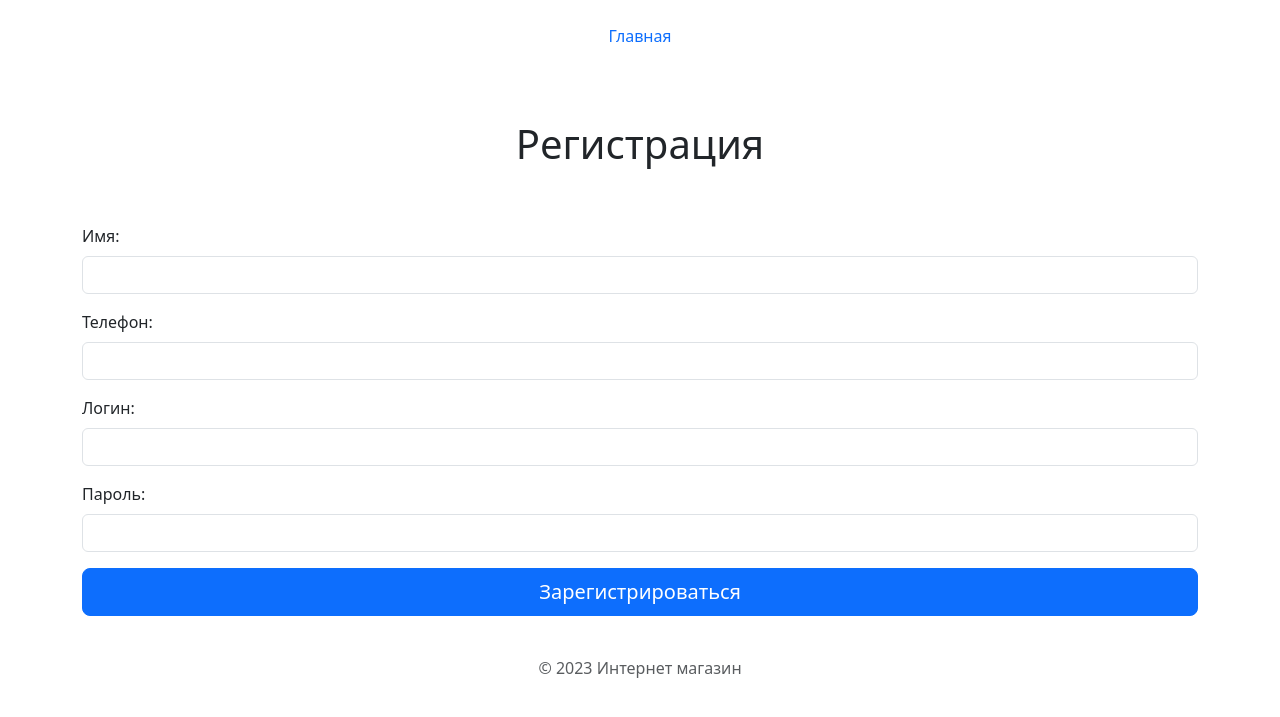
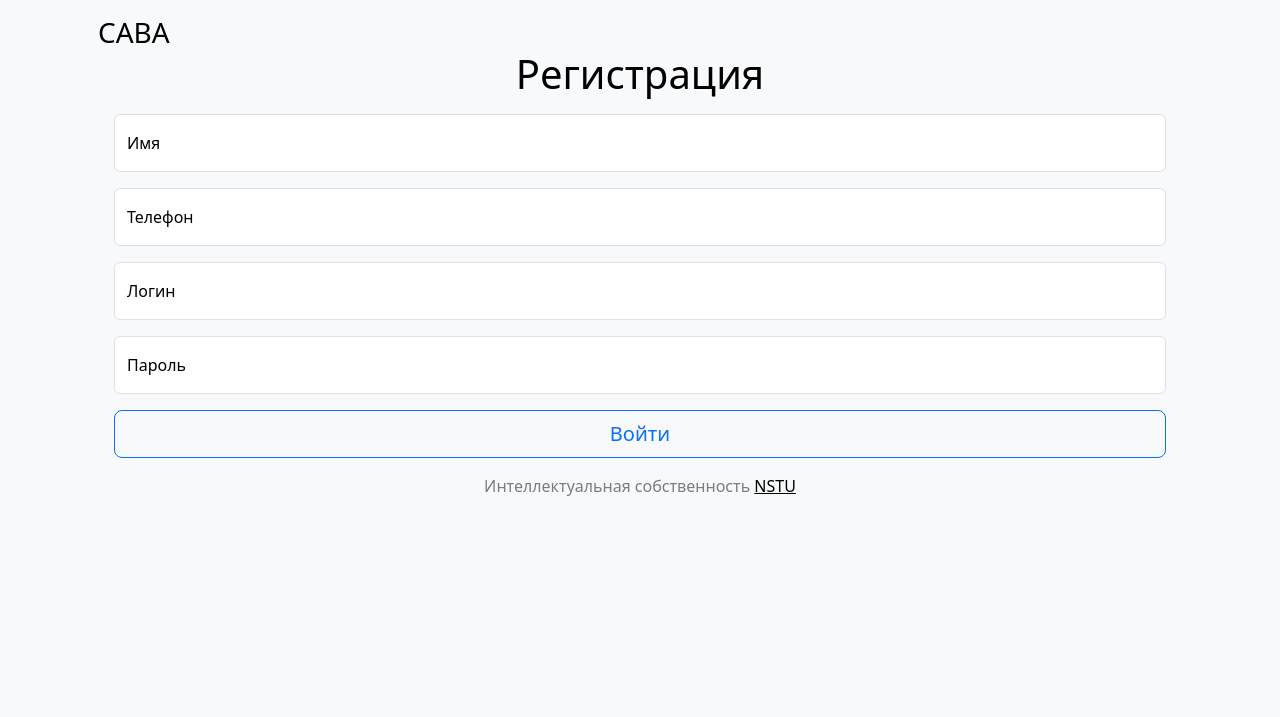
Before and after one commit to m1shutka/CABA, a Flask app: template templates/registration.html in a window 1280 px wide. Shown: the top 717 px of the page. Run offline with Flask 3, Linux system fonts and the light colour scheme; the template is opened without the code that fills it, so the values that code supplies are empty.

Commit message:
Add files via upload

```diff
--- a/templates/registration.html
+++ b/templates/registration.html
@@ -1,53 +1,84 @@
 <!DOCTYPE html>
 <head>
     <meta charset="utf-8">
+    <meta name="viewport" content="width=device-width, initial-scale=1">
     <link href="https://cdn.jsdelivr.net/npm/bootstrap@5.3.2/dist/css/bootstrap.min.css" rel="stylesheet" integrity="sha384-T3c6CoIi6uLrA9TneNEoa7RxnatzjcDSCmG1MXxSR1GAsXEV/Dwwykc2MPK8M2HN" crossorigin="anonymous">
     <title>Регистрация</title>
 </head>
 
-
-<body>
-    <div class="container">
-        <header class="d-flex justify-content-center py-3">
-            <ul class="nav nav-pills">
-                <li class="nav-item"><a href="/" class="nav-link">Главная</a></li>
-            </ul>
-        </header>
-    </div>
+<body class="d-flex h-100 text-center text-bg-light">
 
     <div class="container">
-        <div class="py-5 text-center">
+
+        <div class="cover-container d-flex w-100 h-100 p-3 mx-auto flex-column">
+
+            <header class="mb-auto">
+                <div>
+                    <h3 class="float-md-start mb-0">CABA</h3>
+                    <nav class="nav nav-underline justify-content-center float-md-end">
+                        {% for i in menu %}
+                        <a class="{{ i[2] }}" aria-current="page" href="{{ i[1] }}">{{ i[0] }}</a>
+                        {% endfor %}
+                    </nav>
+                </div>
+            </header>
+
+            <main class="px-3">
+
+                <div class="mb-3">
                     <h1>Регистрация</h1>
                 </div>
 
-        {% for i in errors %}
-        <div class="{{ i[1] }}" role="alert">
-            <p>{{ i[0] }}</p>
-        </div>
+                {% for cat, msg in get_flashed_messages(True) %}
+                <div class="{{ cat }}" role="alert"> {{ msg }}</div>
                 {% endfor %}
 
                 <form method="post">
                     <div class="mb-3">
-                <label class="form-label">Имя:</label>
-                <input name="name" type="text" class="form-control" id="name">
+                        <div class="form-floating">
+                            <input name="name" type="text" class="form-control" id="floatingInput" placeholder="name@example.com">
+                            <label for="floatingInput">Имя</label>
                         </div>
-            <div class="mb-3">
-                <label class="form-label">Телефон:</label>
-                <input name="phone" type="text" class="form-control" id="phone">
-            </div>
-            <div class="mb-3">
-                <label class="form-label">Логин:</label>
-                <input name="login" type="text" class="form-control" id="login">
-            </div>
-            <div class="mb-3">
-                <label class="form-label">Пароль:</label>
-                <input name="password" type="password" class="form-control" id="password">
-            </div>
-            <input type="submit" class="w-100 btn btn-primary btn-lg" value="Зарегистрироваться">
-        </form>
                     </div>
 
-    <footer class="py-3 my-4">
-        <p class="text-center text-body-secondary">© 2023 Интернет магазин</p>
+                    <div class="mb-3">
+                        <div class="form-floating">
+                            <input name="phone" type="text" class="form-control" id="floatingInput" placeholder="example">
+                            <label for="floatingInput">Телефон</label>
+                        </div>
+                    </div>
+
+                    <div class="mb-3">
+                        <div class="form-floating">
+                            <input name="login" type="text" class="form-control" id="floatingInput" placeholder="example">
+                            <label for="floatingInput">Логин</label>
+                        </div>
+                    </div>
+
+                    <div class="mb-3">
+                        <div class="form-floating">
+                            <input name="password" type="password" class="form-control" id="floatingInput" placeholder="example">
+                            <label for="floatingInput">Пароль</label>
+                        </div>
+                    </div>
+
+                    <div class="mb-3">
+                        <div class="text-center">
+                            <input type="submit" class="btn btn-lg btn-outline-primary w-100" value="Войти">
+                        </div>
+                    </div>
+                </form>
+
+            </main>
+
+            <footer class="mt-auto text-black-50">
+                <p>Интеллектуальная собственность <a href="https://getbootstrap.com/" class="text-black">NSTU</a></p>
             </footer>
+
+        </div>
+
+    </div>
+
+    <script src="https://cdn.jsdelivr.net/npm/bootstrap@5.3.3/dist/js/bootstrap.bundle.min.js" integrity="sha384-YvpcrYf0tY3lHB60NNkmXc5s9fDVZLESaAA55NDzOxhy9GkcIdslK1eN7N6jIeHz" crossorigin="anonymous"></script>
+
 </body>
```
Also changed, not shown: templates/index.html (+5 -5 lines), templates/sign_in.html (+8 -10 lines), templates/test1.html (+5 -5 lines), templates/test2.html (+5 -5 lines), templates/test3.html (+5 -5 lines), templates/test4.html (+5 -5 lines). Lines whose indentation alone changed are shown as unchanged.
